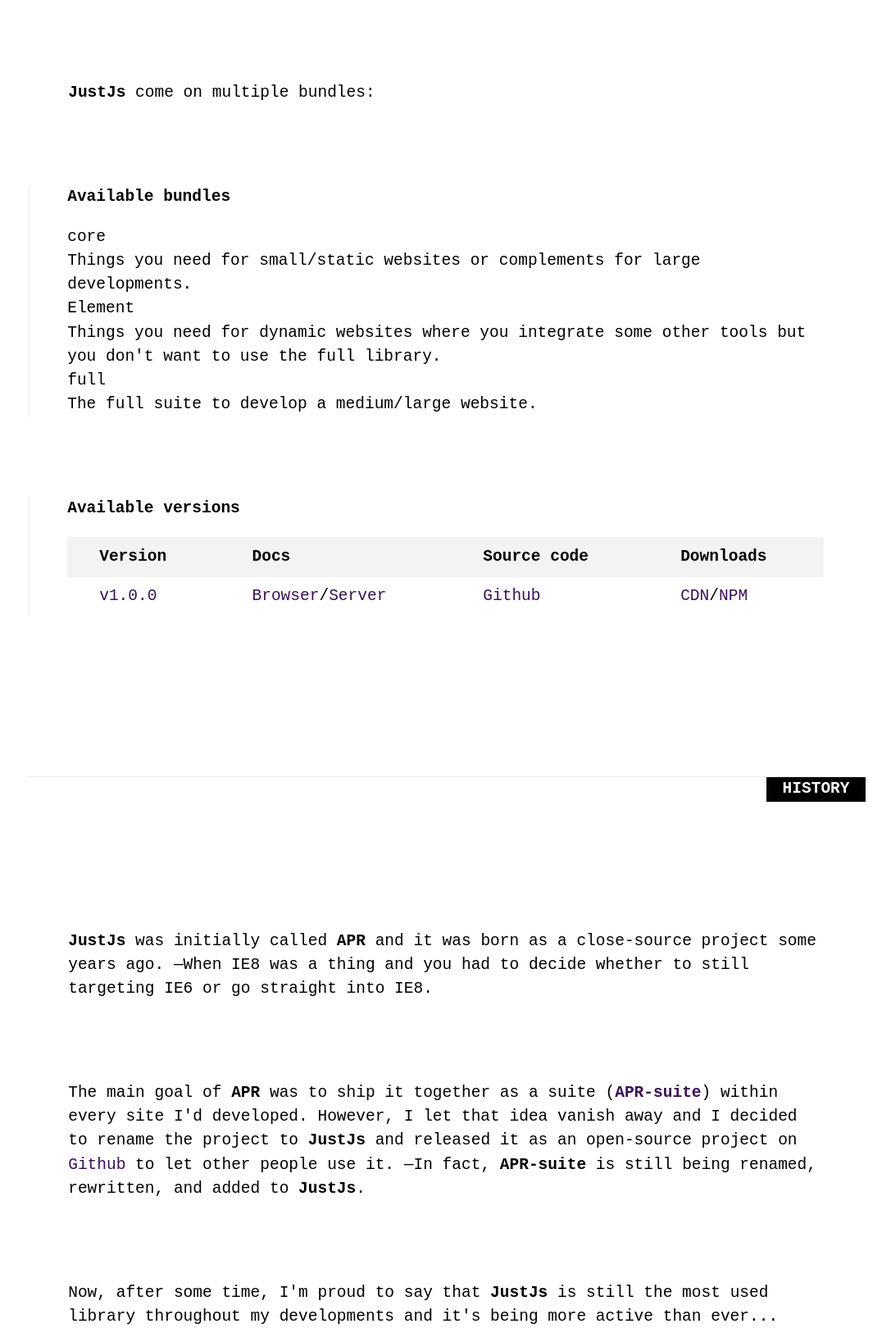
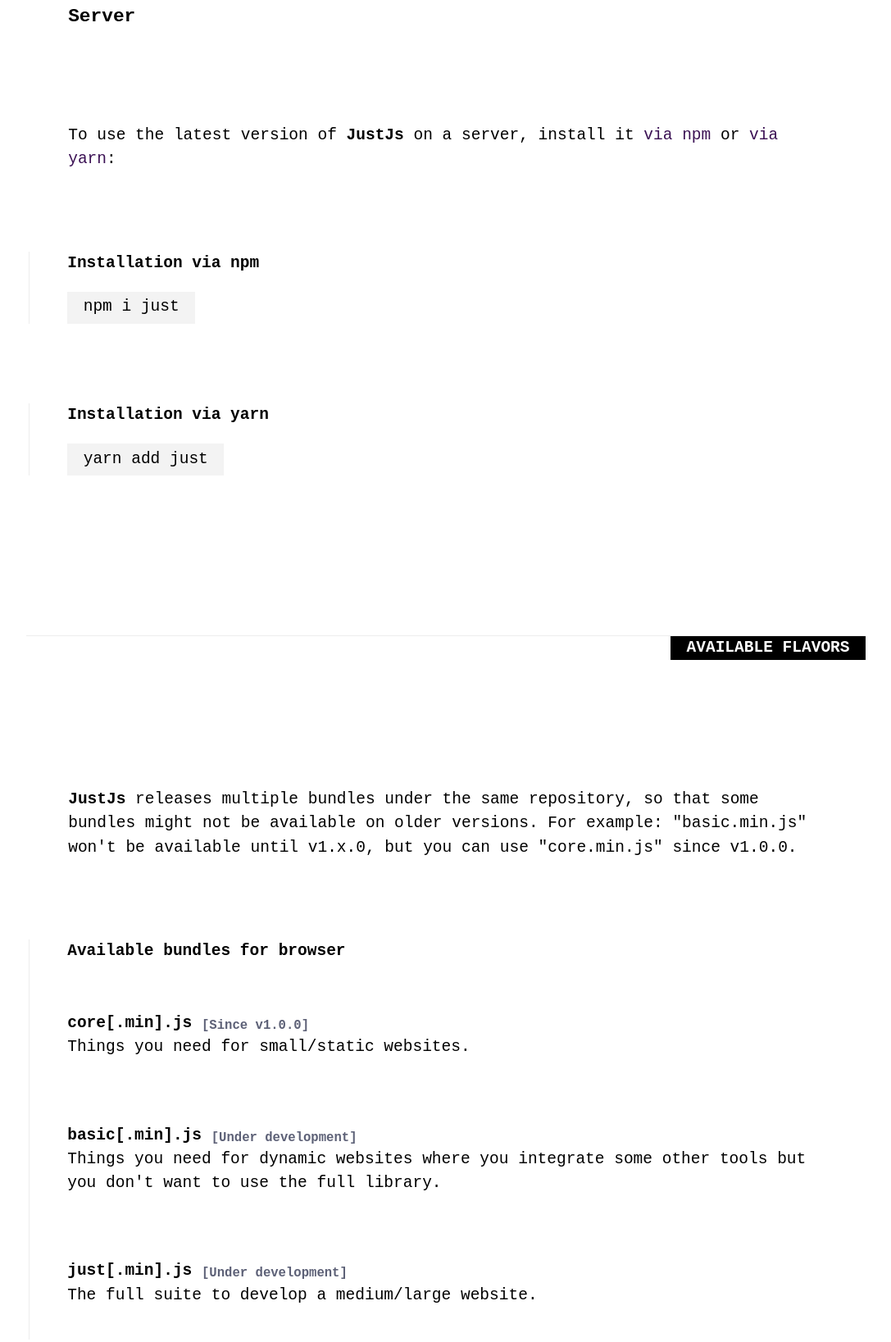
Before and after one commit to justjs/just, a website: page docs/static/non-versioned/index.html in a window 1280 px wide. Shown: the part 2403-4040 px from the top of the page at 82% size, without its empty margins (96-1183 px from the left). Drawn offline with Linux system fonts and the light colour scheme.

Commit message:
DOC: Update "docs/static/non-versioned/index.html"

```diff
--- a/docs/static/non-versioned/css/index.css
+++ b/docs/static/non-versioned/css/index.css
@@ -61,6 +61,10 @@
 	padding-left: 5%;
 }
 
+dt {
+	font-weight: bolder;
+}
+
 caption,
 figcaption {
 	font-weight: bolder;
@@ -71,4 +75,22 @@
 code {
 	background: #f3f3f3;
 	padding: .25em 1em;
+	display: table;
 }
+
+dl > div {
+	padding: 2em 0;
+}
+
+.footnote {
+	font-size: 80%;
+	vertical-align: bottom;
+	color: #5d6177;
+}
+
+@media all and (max-width: 1200px) {
+	#banner {
+		margin-top: 0;
+		max-width: unset;
+	}
+}
--- a/docs/static/non-versioned/index.html
+++ b/docs/static/non-versioned/index.html
@@ -29,40 +29,58 @@
 			</header>
 			<div class='content-wrapper'>
 				<p><b>JustJs</b> is available on npm for server usage and distributed over a CDN for browser usage.</p>
-				<figure>
-					<figcaption>Usage on browser</figcaption>
-					<p>Include the following anywhere on your HTML:</p>
+				<h3>Browser</h3>
+				<p>To use the latest version of <b>JustJs</b>' core over a CDN, include the following anywhere on your HTML:</p>
 				<code>
-						&lt;script src='https://cdn.jsdelivr.net/npm/justjs@version/dist/bundle' async&gt;&lt;/script&gt;
+					&lt;script src='https://cdn.jsdelivr.net/npm/justjs@v1.0.0/dist/browser/core.min.js' async&gt;&lt;/script&gt;
 				</code>
-					<p>And replace <var>version</var> with <a href='#available-versions'>any of these versions</a> and <var>bundle</var> with <a href='#available-bundles'>any of these bundles</a>.</p>
+				<p>Then, if you want, you can replace "v1.0.0" with <a href='#available-versions'>any of these versions</a> and/or "core.min.js" with <a href='#available-bundles-browser'>any of these files</a>.</p>
+				<h3>Server</h3>
+				<p>To use the latest version of <b>JustJs</b> on a server, install it <a href='#installation-via-npm'>via npm</a> or <a href='#installation-via-yarn'>via yarn</a>:</p>
+				<figure id='installation-via-npm'>
+					<figcaption>Installation via npm</figcaption>
+					<code>npm i just</code>
 				</figure>
-				<figure>
-					<figcaption>Usage on server</figcaption>
-					<p>Install it via <code>npm i just</code> or <code>yarn add just</code>.</p>
+				<figure id='installation-via-yarn'>
+					<figcaption>Installation via yarn</figcaption>
+					<code>yarn add just</code>
 				</figure>
 			</div>
 		</section>
-		<section id='available-versions'>
+		<section id='available-flavors'>
 			<header>
-				<h2>Available versions</h2>
+				<h2>Available flavors</h2>
 			</header>
 			<div class='content-wrapper'>
-				<p><b>JustJs</b> come on multiple bundles:</p>
-				<figure id='available-bundles'>
-					<figcaption>Available bundles</figcaption>
+				<p><b>JustJs</b> releases multiple bundles under the same repository, so that some bundles might not be available on older versions. For example: "basic.min.js" won't be available until v1.x.0, but you can use "core.min.js" since v1.0.0.</p>
+				<figure id='available-bundles-browser'>
+					<figcaption>Available bundles for browser</figcaption>
 					<dl>
-						<dt>core</dt>
-						<dd>Things you need for small/static websites or complements for large developments.</dd>
-						<dt>Element</dt>
+						<div>
+							<dt>core[.min].js <span class='footnote'>[Since v1.0.0]</span></dt>
+							<dd>Things you need for small/static websites.</dd>
+						</div>
+						<div>
+							<dt>basic[.min].js <span class='footnote'>[Under development]</span></dt>
 							<dd>Things you need for dynamic websites where you integrate some other tools but you don't want to use the full library.</dd>
-						<dt>full</dt>
+						</div>
+						<div>
+							<dt>just[.min].js <span class='footnote'>[Under development]</span></dt>
 							<dd>The full suite to develop a medium/large website.</dd>
+						</div>
 					</dl>
 				</figure>
-				<figure id='available-versions'>
-					<figcaption>Available versions</figcaption>
-					<table>
+				<figure id='available-bundles-server'>
+					<figcaption>Available bundles for server</figcaption>
+					<dl>
+						<div>
+							<dt>core[.min].js <span class='footnote'>[Since v1.0.0]</span></dt>
+							<dd>Useful helpers for large developments.</dd>
+						</div>
+					</dl>
+				</figure>
+				<table id='available-versions'>
+					<caption>Available versions</caption>
 					<thead>
 						<tr>
 							<th>Version</th>
@@ -80,7 +98,6 @@
 						</tr>
 					</tbody>
 				</table>
-				</figure>
 			</div>
 		</section>
 		<section id='history'>
```
Lines whose indentation alone changed are shown as unchanged.
